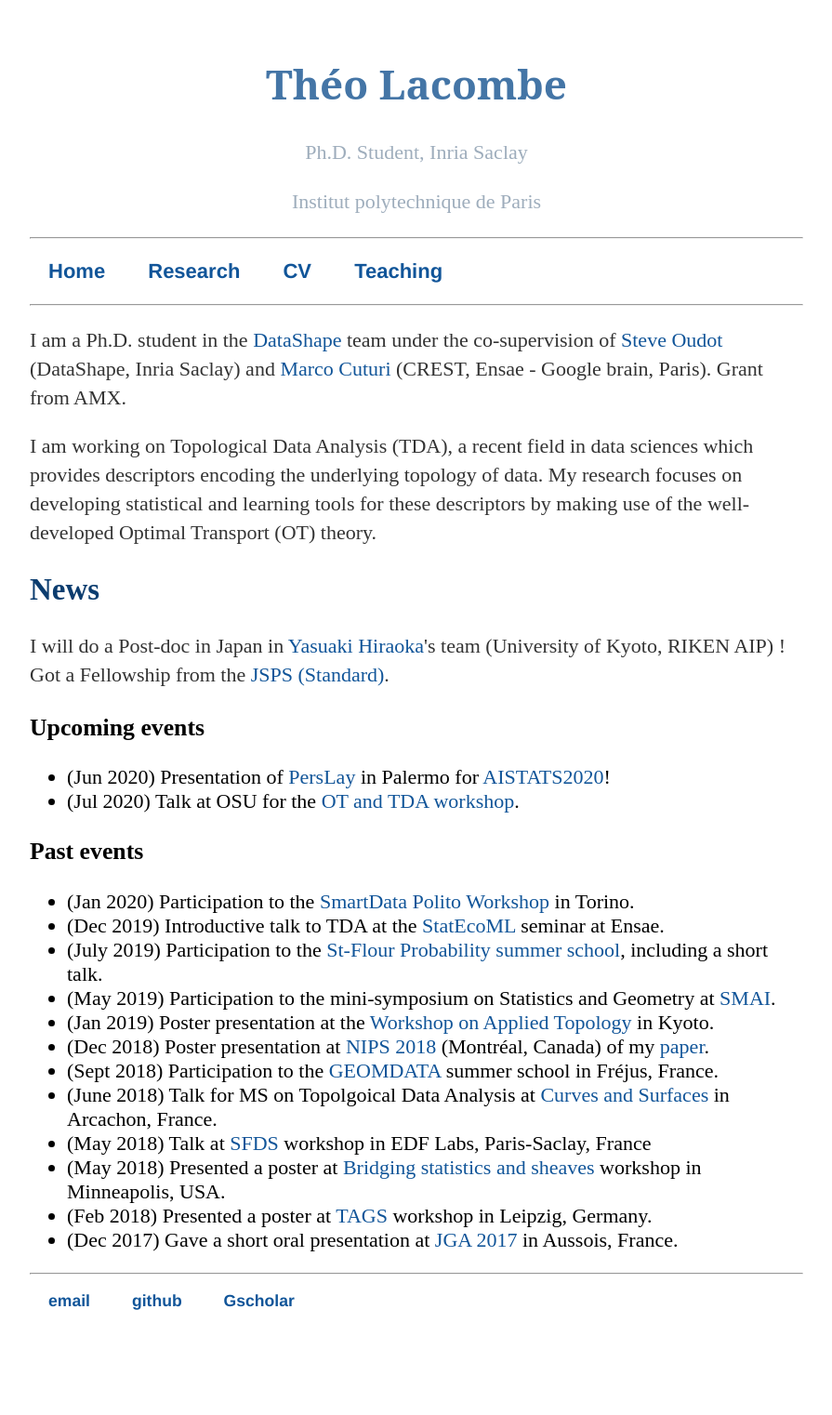
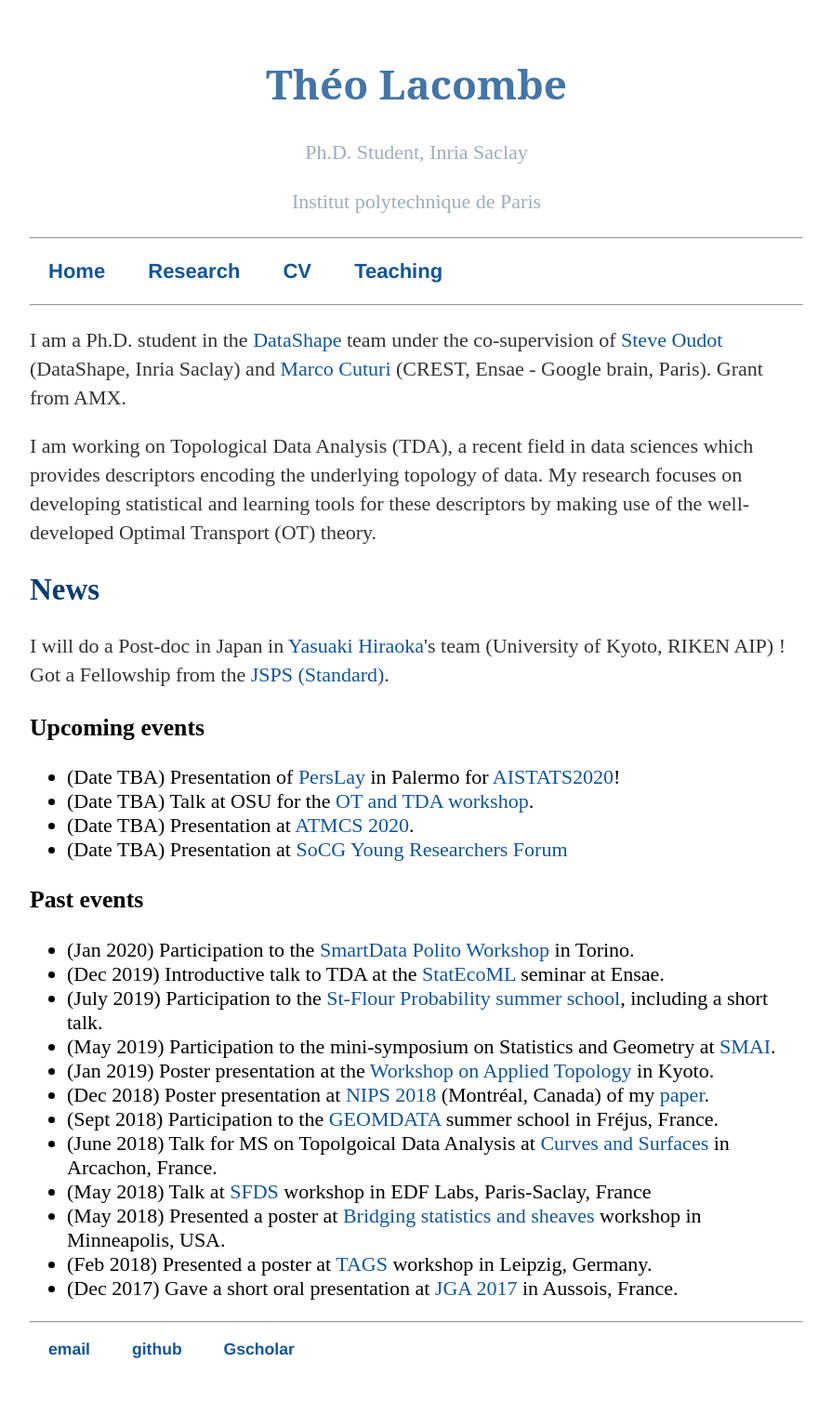
Before and after one commit to tlacombe/tlacombe.github.io, a Jekyll site: the page built from index.html, in a window 1280 px wide. Shown: the whole page at 93% size, without its empty margins (192-1087 px from the left). Built offline with Jekyll 4.4.1, drawn with Linux system fonts in a browser that asks for light colours; before the commit the page ends 1470 px from its top, so only the background shows below that.

Commit message:
update news

```diff
--- a/index.html
+++ b/index.html
@@ -14,9 +14,10 @@ title: Théo Lacombe's webpage
 
 	<h3> Upcoming events</h3>
 	<ul>
-		<li> (Jun 2020) Presentation of <a href="https://arxiv.org/pdf/1904.09378.pdf">PersLay</a> in Palermo for <a href="https://www.aistats.org/">AISTATS2020</a>!
-		<li> (Jul 2020) Talk at OSU for the <a href="https://tgda.osu.edu/ot-tda-workshop/">OT and TDA workshop</a>.
-
+		<li> (Date TBA) Presentation of <a href="https://arxiv.org/pdf/1904.09378.pdf">PersLay</a> in Palermo for <a href="https://www.aistats.org/">AISTATS2020</a>!</li>
+		<li> (Date TBA) Talk at OSU for the <a href="https://tgda.osu.edu/ot-tda-workshop/">OT and TDA workshop</a>.</li>
+		<li> (Date TBA) Presentation at <a href="https://easychair.org/cfp/ATMCS-2020">ATMCS 2020</a>.</li>
+		<li> (Date TBA) Presentation at <a href="https://socg20.inf.ethz.ch/yrf">SoCG Young Researchers Forum</a></li>
 	</ul>
 
         <h3> Past events </h3>
```
